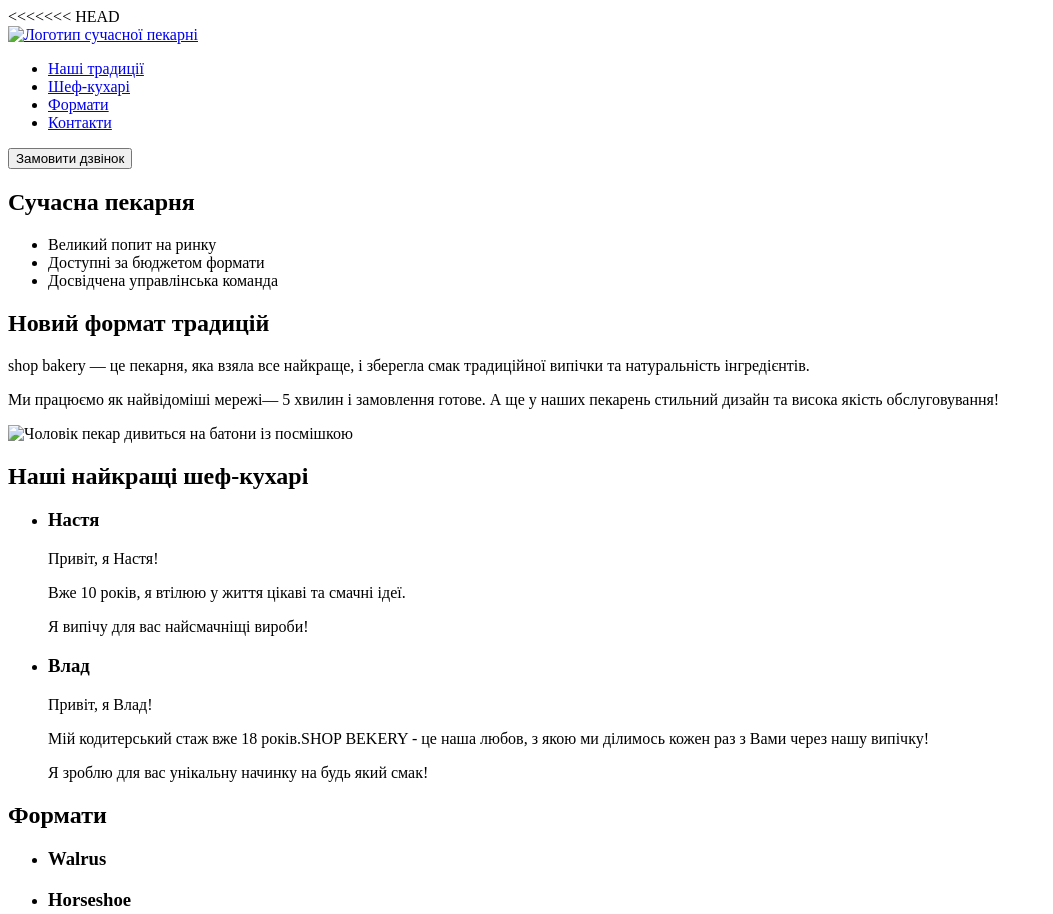
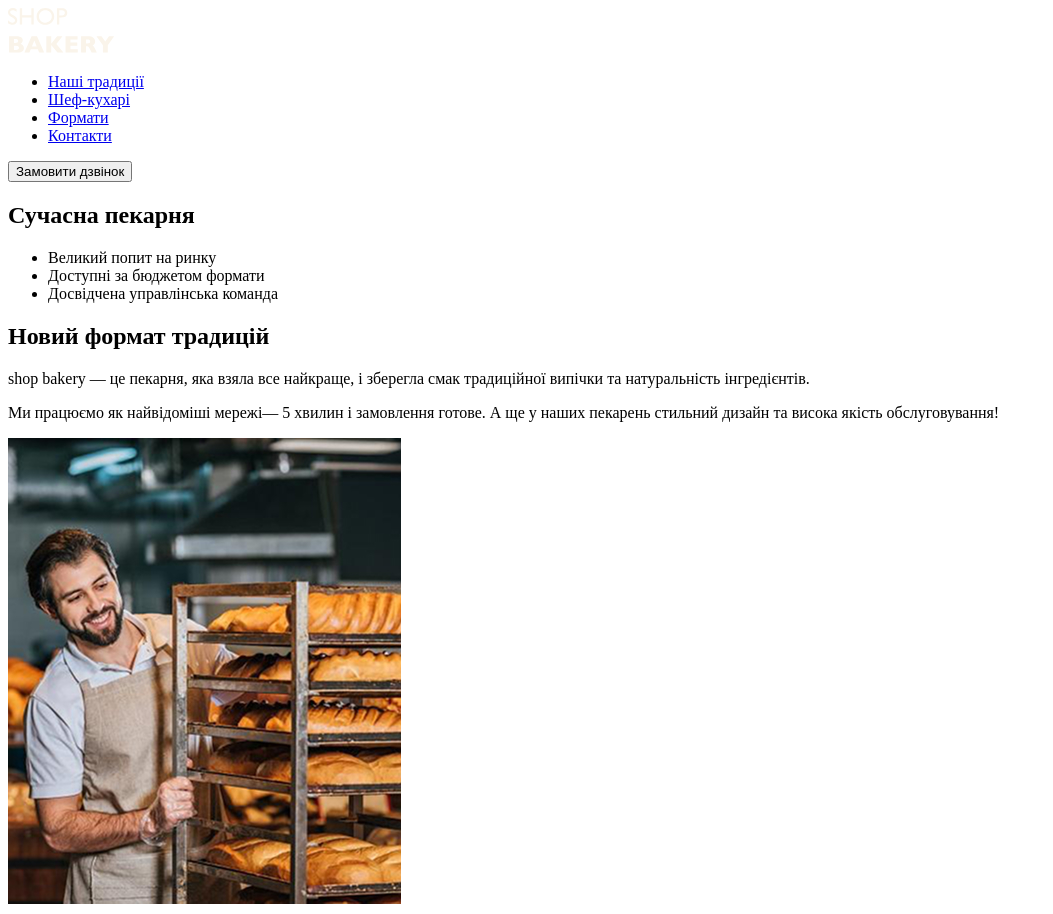
Before and after one commit to aerithx/genious, a plain HTML site: page index.html in a window 1280 px wide. Shown: the top 914 px of the page, without its empty margins (0-1053 px from the left). Drawn offline with Linux system fonts and the light colour scheme.

Commit message:
Update index.html and add images

```diff
--- a/index.html
+++ b/index.html
@@ -1,4 +1,4 @@
-<<<<<<< HEAD
+
 <!DOCTYPE html>
 <html lang="uk">
   <head>
@@ -10,7 +10,7 @@
     <header>
       <nav>
         <a href="#" alt="">
-          <img src="logo.svg" alt="Логотип сучасної пекарні" />
+          <img src="images/logo.svg" alt="Логотип сучасної пекарні" />
         </a>
         <ul>
           <li><a href="#" target="_blank">Наші традиції</a></li>
@@ -42,7 +42,7 @@
           стильний дизайн та висока якість обслуговування!
         </p>
         <img
-          src="baker-man.jpg"
+          src="images/baker-man.jpg"
           alt="Чоловік пекар дивиться на батони із посмішкою"
         />
       </section>
```
